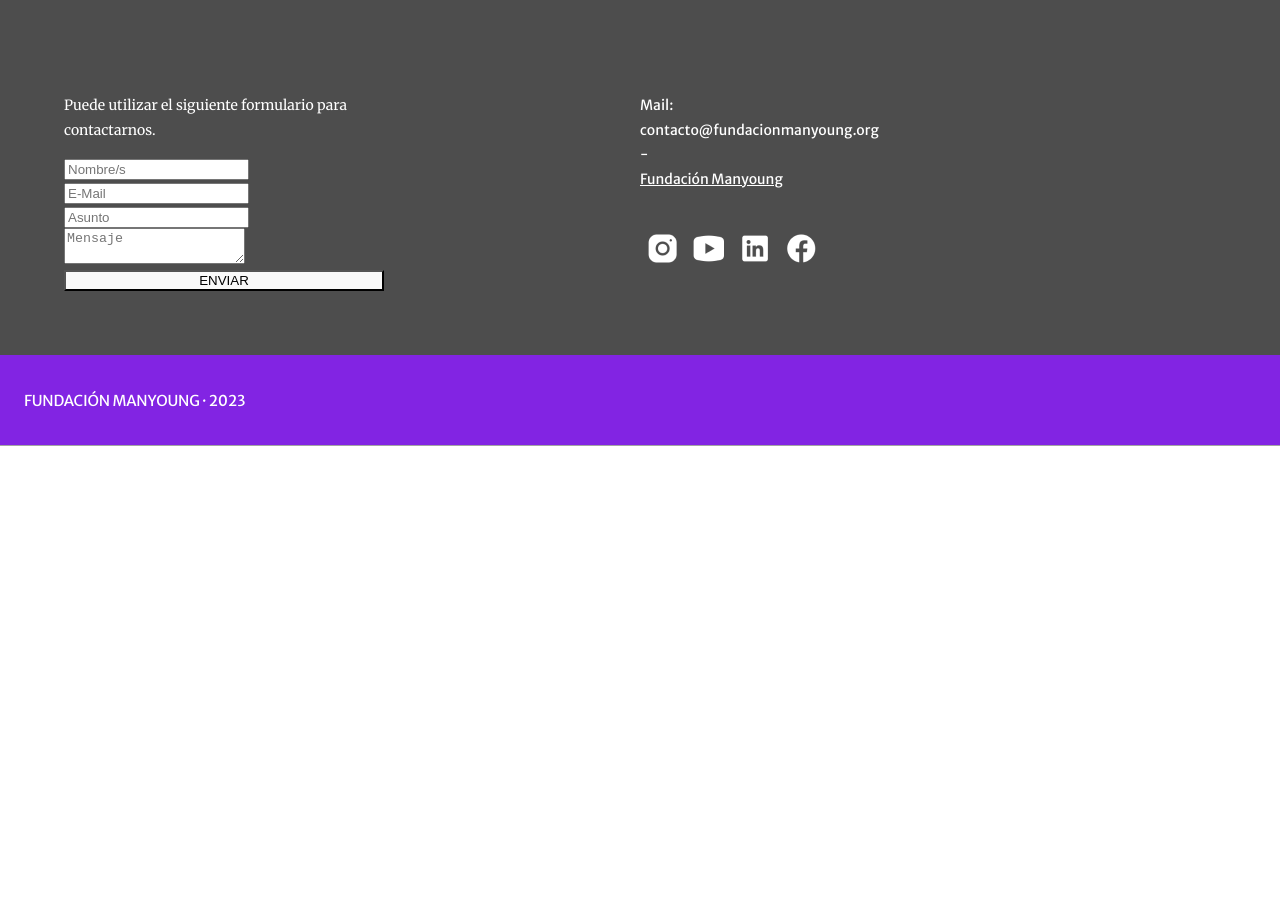
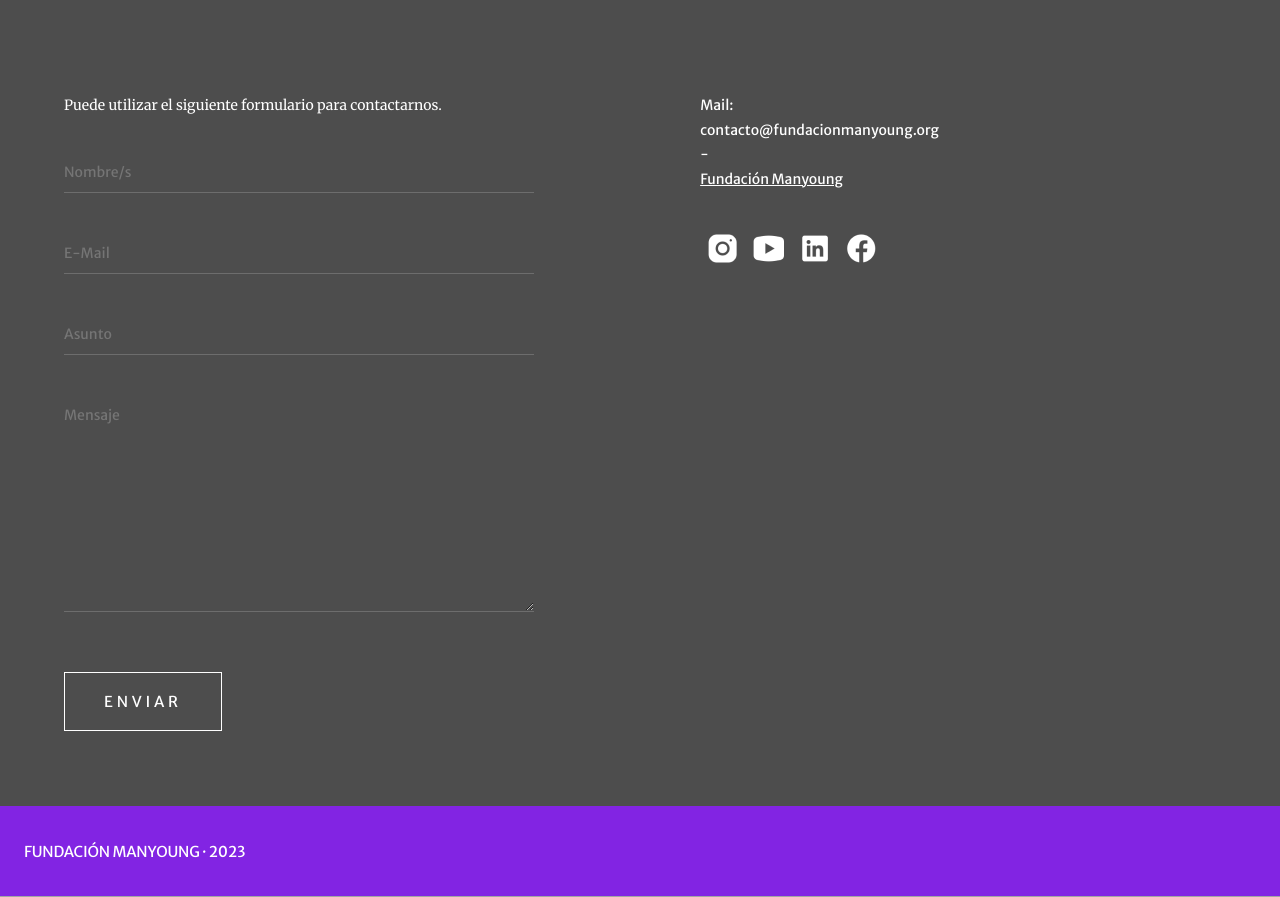
Before and after one commit to AAlejof/WWII-ComfortWomen, a React (Vite) app in the folder client/: page / in a window 1280 px wide. Shown: the part 4420-5317 px from the top of the page. Before the commit the page ends 4866 px from the top, so only its background shows below. Built offline with nearby package versions, Linux system fonts and the light colour scheme.

Commit message:
add style to button, inputs and text area

```diff
--- a/client/src/components/Contact/contactForm/ContactForm.module.css
+++ b/client/src/components/Contact/contactForm/ContactForm.module.css
@@ -4,6 +4,7 @@
     .formContainer {
         display: flex;
         flex-direction: column;
+        margin-top: 0;
     }
 
     .formP {
@@ -15,4 +16,72 @@
         line-height: 175%;
     }
 
+    .formDiv {
+        display: flex;
+        flex-direction: column;
+        justify-content: space-around;
+        width: 470px;
+        height: 500px;
+        margin-bottom: 40px;
+    }
+
+    .formInput {
+        display: flex;
+        width: 470px;
+        padding: 8px 0px;
+        align-items: flex-start;
+        gap: 10px;
+        border: none;
+        outline: none;
+        border-bottom: 1px solid #6D6D6D;
+        background-color: #4D4D4D;
+        color: #A1A1A1;
+        font-family: Merriweather Sans;
+        font-size: 14px;
+        font-style: normal;
+        font-weight: 400;
+        line-height: 175%;
+    }
+
+    .bigBoxInput {
+        display: flex;
+        flex-direction: column;
+        justify-content: center;
+        align-items: flex-end;
+        width: 470px;
+        height: 200px;
+        padding: 8px 0px;
+        gap: 10px;
+        border: none;
+        outline: none;
+        border-bottom: 1px solid #6D6D6D;
+        background-color: #4D4D4D;
+        color: #A1A1A1;
+        font-family: Merriweather Sans;
+        font-size: 14px;
+        font-style: normal;
+        font-weight: 400;
+        line-height: 175%;
+    }
+
+    .btnDiv {
+        display: inline-flex;
+        width: 158px;
+        height: 59px;
+        padding: 20px 25px;
+        justify-content: center;
+        align-items: center;
+        gap: 10px;
+        background-color: #4D4D4D;
+        border: 1px solid #FFF;
+        color: #FFF;
+        text-align: center;
+        font-family: Merriweather Sans;
+        font-size: 15px;
+        font-style: normal;
+        font-weight: 700;
+        line-height: normal;
+        letter-spacing: 3.75px;
+        margin-bottom: 3%;
+    }
 }
```
